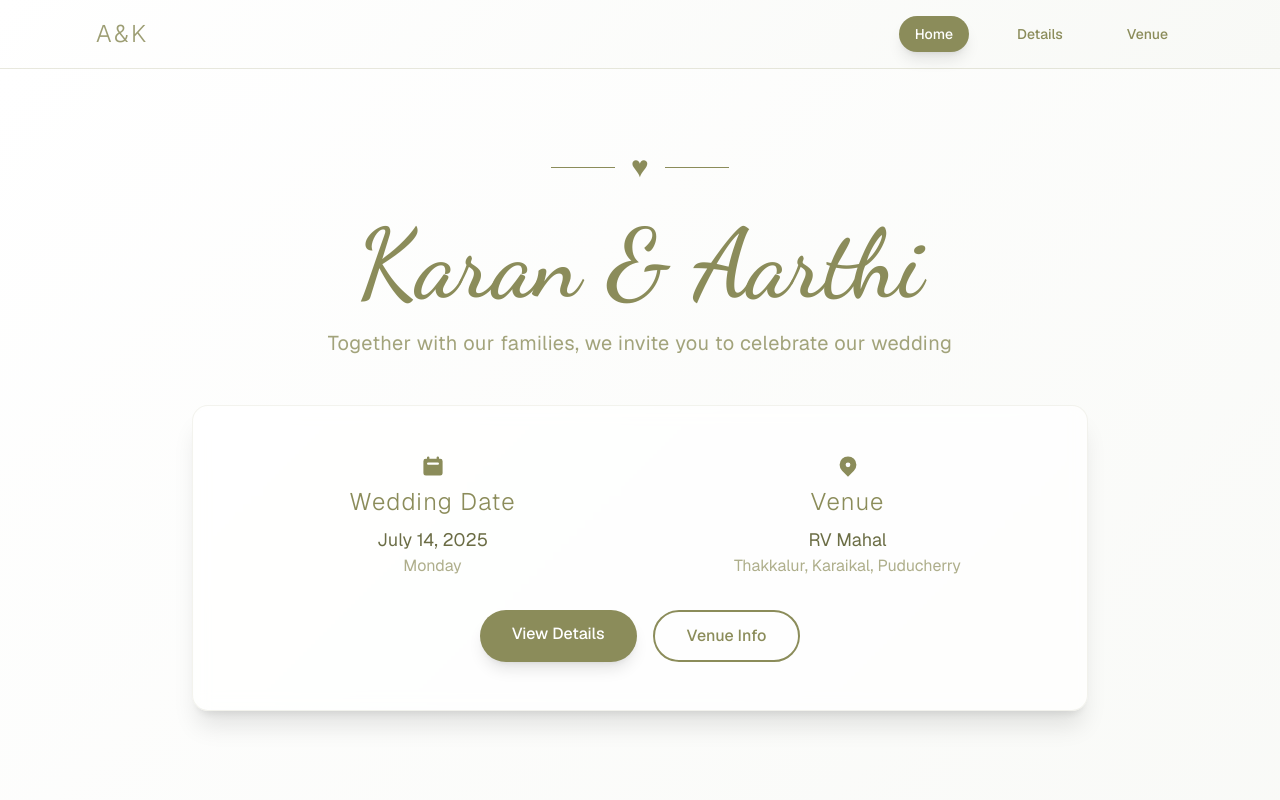
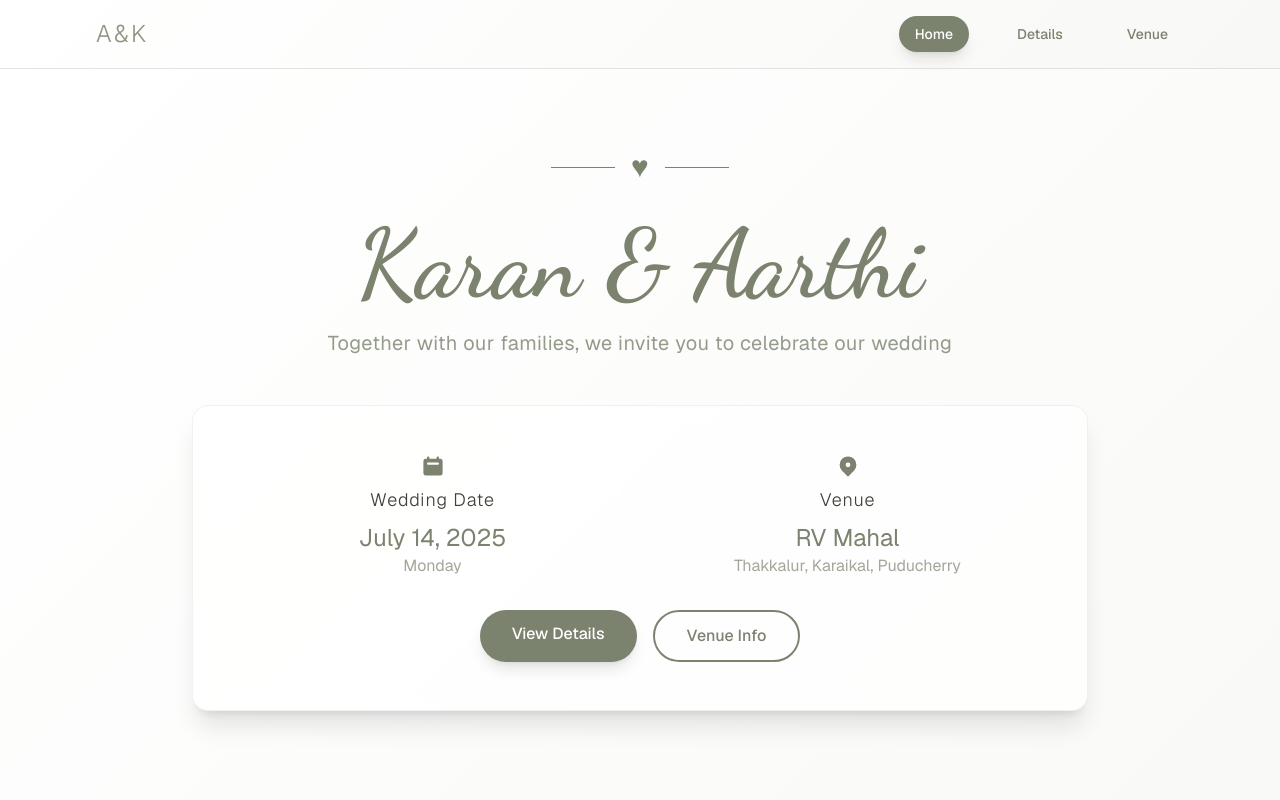
Before and after one commit to karanshetty/karan-aarthi, a Next.js app: page / in a window 1280 px wide. Shown: the top 800 px of the page. Built offline with nearby package versions, Linux system fonts and the light colour scheme.

Commit message:
color change and info text font change

```diff
--- a/src/app/globals.css
+++ b/src/app/globals.css
@@ -3,9 +3,9 @@
 :root {
   --background: #ffffff;
   --foreground: #171717;
-  --olive-green: #8B8C5A;
-  --olive-green-light: #A5A674;
-  --olive-green-dark: #6B6D45;
+  --olive-green: #7b826e;
+  --olive-green-light: #b0b4a8;
+  --olive-green-dark:#3e4137;
 }
 
 @theme inline {
--- a/src/app/page.tsx
+++ b/src/app/page.tsx
@@ -51,8 +51,8 @@ export default function Home() {
                     <path fillRule="evenodd" d="M6 2a1 1 0 00-1 1v1H4a2 2 0 00-2 2v10a2 2 0 002 2h12a2 2 0 002-2V6a2 2 0 00-2-2h-1V3a1 1 0 10-2 0v1H7V3a1 1 0 00-1-1zm0 5a1 1 0 000 2h8a1 1 0 100-2H6z" clipRule="evenodd" />
                   </svg>
                 </div>
-                <h3 className="text-2xl font-light text-olive wedding-title mb-2">Wedding Date</h3>
-                <p className="text-lg text-olive-dark">July 14, 2025</p>
+                <h3 className="text-lg font-light text-olive-dark wedding-title mb-2">Wedding Date</h3>
+                <p className="text-2xl text-olive">July 14, 2025</p>
                 <p className="text-olive/70">Monday</p>
               </div>
 
@@ -63,8 +63,8 @@ export default function Home() {
                     <path fillRule="evenodd" d="M5.05 4.05a7 7 0 119.9 9.9L10 18.9l-4.95-4.95a7 7 0 010-9.9zM10 11a2 2 0 100-4 2 2 0 000 4z" clipRule="evenodd" />
                   </svg>
                 </div>
-                <h3 className="text-2xl font-light text-olive wedding-title mb-2">Venue</h3>
-                <p className="text-lg text-olive-dark">RV Mahal</p>
+                <h3 className="text-lg font-light text-olive-dark wedding-title mb-2">Venue</h3>
+                <p className="text-2xl text-olive">RV Mahal</p>
                 <p className="text-olive/70">Thakkalur, Karaikal, Puducherry</p>
               </div>
             </div>
```
